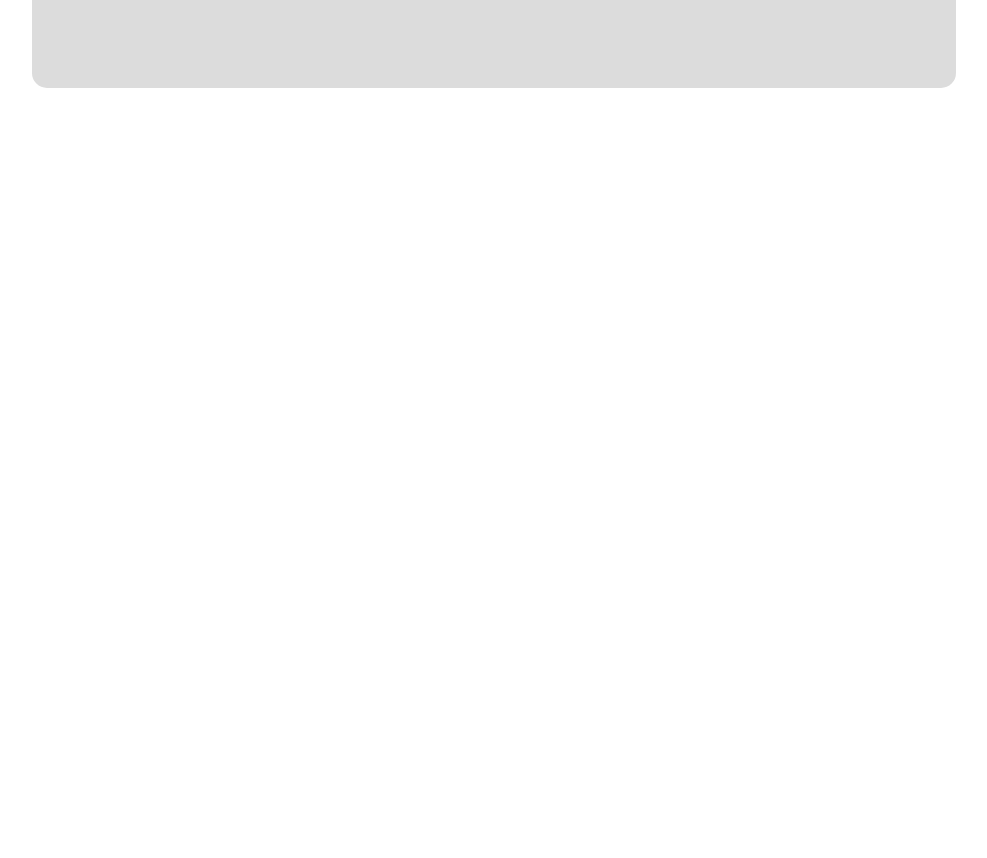
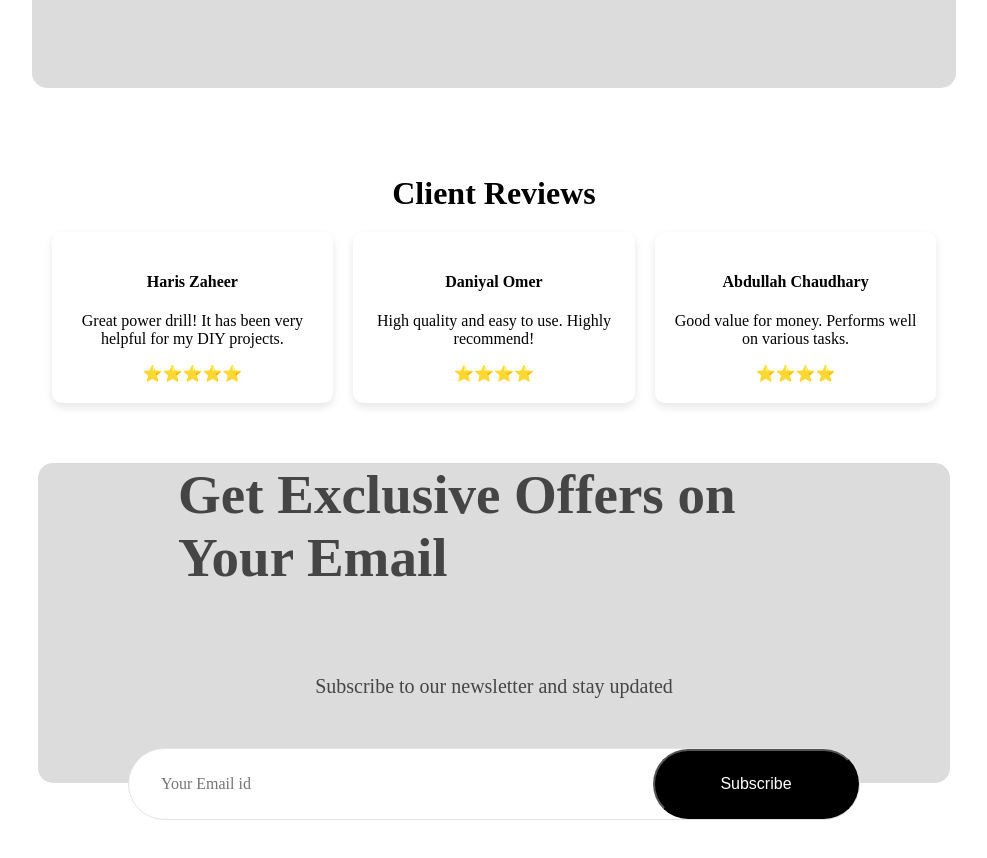
Before and after one commit to Abdullahch25/Hardware-Store, a React (Create React App) app in the folder frontend/: page / in a window 1280 px wide. Shown: the part 360-1218 px from the top of the page, without its empty margins (146-1133 px from the left). Before the commit the page ends 800 px from the top, so only its background shows below. Built offline with nearby package versions, Linux system fonts and the light colour scheme.

Commit message:
homepage changes

```diff
--- a/frontend/src/App.js
+++ b/frontend/src/App.js
@@ -1,9 +1,11 @@
 import Hero from './Components/Hero/Hero';
+import NewsLetter from './Components/NewsLetter/NewsLetter';
 
 function App() {
   return (
     <div className="App">
       <Hero />
+      <NewsLetter/>
     </div>
   );
 }
--- a/frontend/src/Components/Hero/Hero.css
+++ b/frontend/src/Components/Hero/Hero.css
@@ -15,22 +15,22 @@
   }
 
   .banner-content h5 {
-    font-size: 1rem;
+    font-size: 16px;
     color: #777;
     margin-bottom: 10px;
   }
 
   .banner-content h1 {
-    font-size: 2rem;
+    font-size: 32px;
     color: #333;
     margin: 0;
-    letter-spacing: 0.05em;
+    letter-spacing: 0.8px;
   }
 
   .large-heading {
-    font-size: 3rem;
+    font-size: 48px;
     color: #333;
-    letter-spacing: 0.05em;
+    letter-spacing: 0.8px;
   }
 
   .banner-button {
@@ -40,7 +40,7 @@
     color: white;
     border: none;
     margin-top: 20px;
-    font-size: 1rem;
+    font-size: 16px;
     cursor: pointer;
   }
 
@@ -66,11 +66,39 @@
   }
 
   .banner-description h4 {
-    font-size: 1.2rem;
+    font-size: 19.2px;
     color: #333;
   }
 
   .banner-description p {
-    font-size: 1rem;
+    font-size: 16px;
     color: #666;
   }
+
+ /* Client review section*/
+  .reviews-section {
+    margin: 40px auto;
+    padding: 20px;
+    max-width: 70%;
+  }
+
+  .reviews-section h2 {
+    text-align: center;
+    font-size: 32px;
+    margin-bottom: 20px;
+  }
+
+  .reviews-container {
+    display: flex;
+    justify-content: space-between;
+    gap: 20px;
+  }
+
+  .review-card {
+    flex: 1;
+    background-color:white;
+    border-radius: 10px;
+    box-shadow: 0 4px 8px rgba(0, 0, 0, 0.1);
+    padding: 20px;
+    text-align: center;
+  }
--- a/frontend/src/Components/Hero/Hero.jsx
+++ b/frontend/src/Components/Hero/Hero.jsx
@@ -23,8 +23,53 @@ const Hero = () => {
         </div>
 
       </div>
+      <ClientReviews/>
       </>
     );
+  };
+  const ClientReviews = () => {
+    const reviews = [
+      {
+        name: "Haris Zaheer",
+        review: "Great power drill! It has been very helpful for my DIY projects.",
+        rating: 5,
+      },
+      {
+        name: "Daniyal Omer",
+        review: "High quality and easy to use. Highly recommend!",
+        rating: 4,
+      },
+      {
+        name: "Abdullah Chaudhary",
+        review: "Good value for money. Performs well on various tasks.",
+        rating: 4,
+      },
+    ];
+
+    return (
+      <div className="reviews-section">
+        <h2>Client Reviews</h2>
+        <div className="reviews-container">
+          {reviews.map((review, index) => (
+            <div key={index} className="review-card">
+              <h4>{review.name}</h4>
+              <p>{review.review}</p>
+              <div className="review-rating">
+                {renderStars(review.rating)}
+              </div>
+            </div>
+          ))}
+        </div>
+      </div>
+    );
+  };
+
+  const renderStars = (rating) => {
+    let stars = "";
+    for (let i = 0; i < rating; i++) {
+      stars += "⭐";
+    }
+    return <span>{stars}</span>;
   };
 
 
--- /dev/null
+++ b/frontend/src/Components/NewsLetter/NewsLetter.css
@@ -0,0 +1,56 @@
+.newsletter{
+    width:50%;
+    height:40vh;
+    display:flex;
+    flex-direction: column;
+    align-items: center;
+    justify-content: center;
+    margin: auto;
+    padding:0px 140px;
+    margin-bottom: 100px;
+    background-color:#dcdcdc;
+    gap:30px;
+    border-radius: 15px;
+
+}
+.newsletter h1{
+    color:#454545;
+    font-size: 55px;
+    font-weight: 600;
+
+}
+.newsletter p{
+    color:#454545;
+    font-size: 20px;
+}
+
+.newsletter div{
+    display:flex;
+    align-items:center;
+    justify-content: space-between;
+    background-color: white;
+    width:730px;
+    height:70px;
+    border-radius:80px;
+    border: 1px solid #e3e3e3;
+
+}
+.newsletter input{
+    width:500px;
+    margin-left:30px;
+    border:none;
+    outline:none;
+    color:#616161;
+    font-family: poppins;
+    font-size: 16px;
+}
+
+.newsletter div button{
+    width:210px;
+    height:70px;
+    border-radius:80px;
+    background-color:black;
+    color:white;
+    font-size:16px;
+    cursor: pointer;
+}
--- /dev/null
+++ b/frontend/src/Components/NewsLetter/NewsLetter.jsx
@@ -0,0 +1,16 @@
+import React from 'react'
+import './NewsLetter.css'
+const NewsLetter = () => {
+  return (
+    <div className='newsletter'>
+      <h1>Get Exclusive Offers on Your Email</h1>
+      <p>Subscribe to our newsletter and stay updated</p>
+      <div>
+        <input type="email" placeholder='Your Email id' />
+        <button>Subscribe</button>
+        </div>
+    </div>
+  )
+}
+
+export default NewsLetter
```
